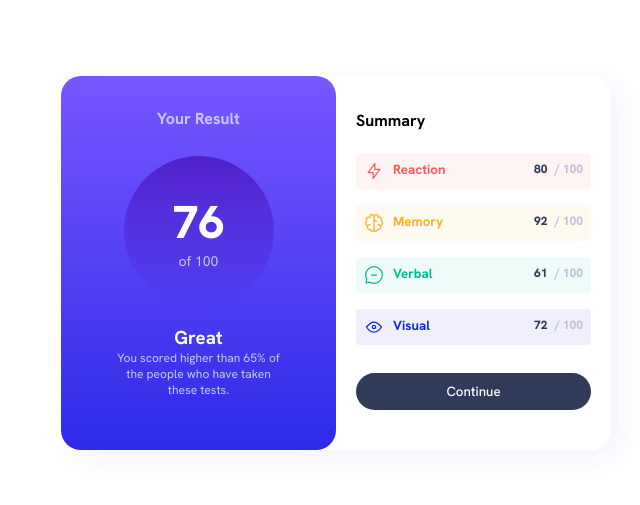
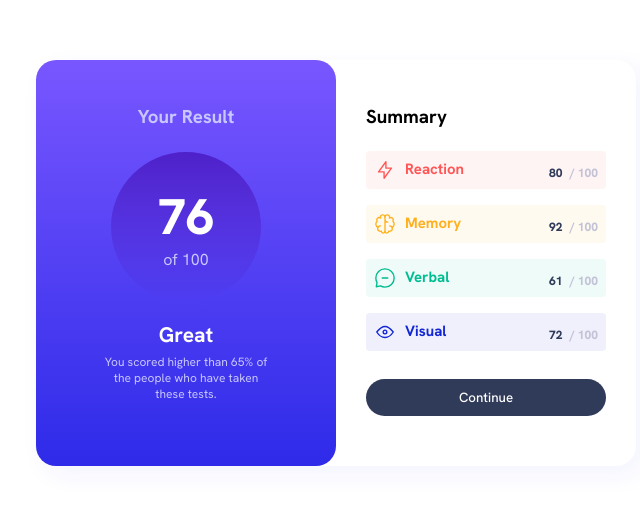
Before and after one commit to rahaf0gh/FrontEndMentor-Result-Summary, a plain HTML site: page index.html in a window 1280 px wide. Shown: the part 137-642 px from the top of the page, without its empty margins (304-944 px from the left). Drawn offline with Linux system fonts and the light colour scheme.

Commit message:
Add files via upload

```diff
--- a/index.html
+++ b/index.html
@@ -18,7 +18,8 @@
   <main>
     <div class="result-summary">
       <div class="result" data-spacing="large">
-        <h4 class="section-title">Your Result </h4>
+        <!-- <h3 class="section-title">Your Result </h3> -->
+        <h3 class="section-title">Your Result</h3>
 
         <p class="result-score">
           <span>76</span> of 100
--- a/style.css
+++ b/style.css
@@ -15,7 +15,7 @@ body{
 
 .result-summary{
     display: flex;
-    width: 550px;
+    width: 600px;
     justify-content: center;
     border-radius: 20px;
     box-shadow: hsla(241, 81%, 54%, 0.057) 9px 8px 26px 0.3px;
@@ -23,7 +23,7 @@ body{
 /* -----------  */
 .result{
     text-align: center;
-    padding: 38px 50px;
+    padding: 50px 66px;
     width: 50%;
     border-radius: 20px;
     background: linear-gradient(hsl(252, 100%, 67%) , hsl(241, 81%, 54%));
@@ -42,7 +42,7 @@ body{
     background: linear-gradient(hsla(256, 72%, 46%, 1), hsla(241, 72%, 46%, 0));
 
     text-align: center;
-    font-size: 14px;
+    font-size: 16px;
     color: hsl(241, 100%, 89%);
 
     display: flex;
@@ -52,27 +52,27 @@ body{
 }
 .result-score span{
     color: hsl(0, 0%, 100%);
-    font-size: 46px;
+    font-size: 50px;
     font-weight: 800;
 }
 .grid-flow{
-    margin: 14px 0;
+    margin: 18px 0 14px 0;
     color: hsl(0, 0%, 100%);
-    font-size: 16px;
+    font-size: 18px;
 }
 .grid-flow p{
     color: hsl(241, 100%, 89%);
     font-size: 12px;
+    margin-top: 6px;
 }
 /* --------------  */
 .summary{
     width: 50%;
-    padding: 40px 20px;
+    padding: 50px 30px;
 }
 .section-title{
     margin-top: -6px;
     margin-bottom: 22px;
-    font-size: 16px;
 }
 .summary-item{
     display: flex;
```
